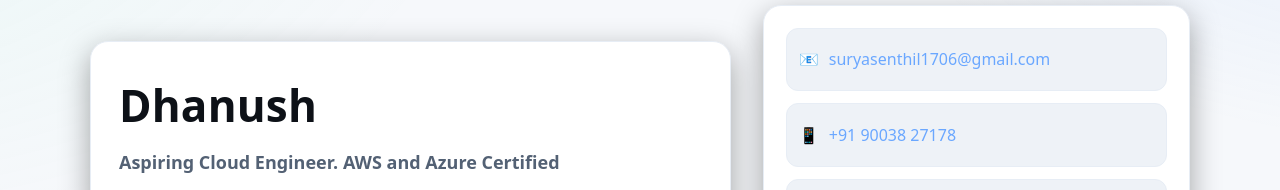
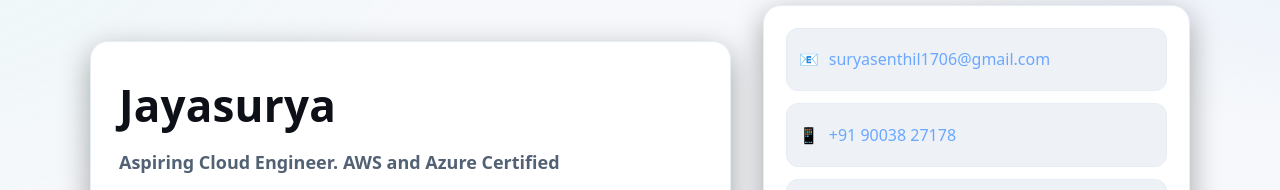
Before and after one commit to JayaSurya-Dev/ecs-fargate-nginx-demo, a plain HTML site: page app/index.html in a window 1280 px wide. Shown: the part 124-314 px from the top of the page. Drawn offline with Linux system fonts and the light colour scheme.

Commit message:
Update index.html

```diff
--- a/app/index.html
+++ b/app/index.html
@@ -126,7 +126,7 @@
     <div class="hero">
       <!-- About card -->
       <section id="about" class="card about">
-        <h1>Dhanush </h1>
+        <h1>Jayasurya </h1>
         <div class="title">Aspiring Cloud Engineer. AWS and Azure Certified</div>
         <p>
           I build reliable cloud systems with a focus on serverless patterns, containers, and automation. Hands on with AWS, Azure, Docker, GitHub Actions, and CI/CD. I enjoy turning ideas into scalable, secure, and observable services.
```
